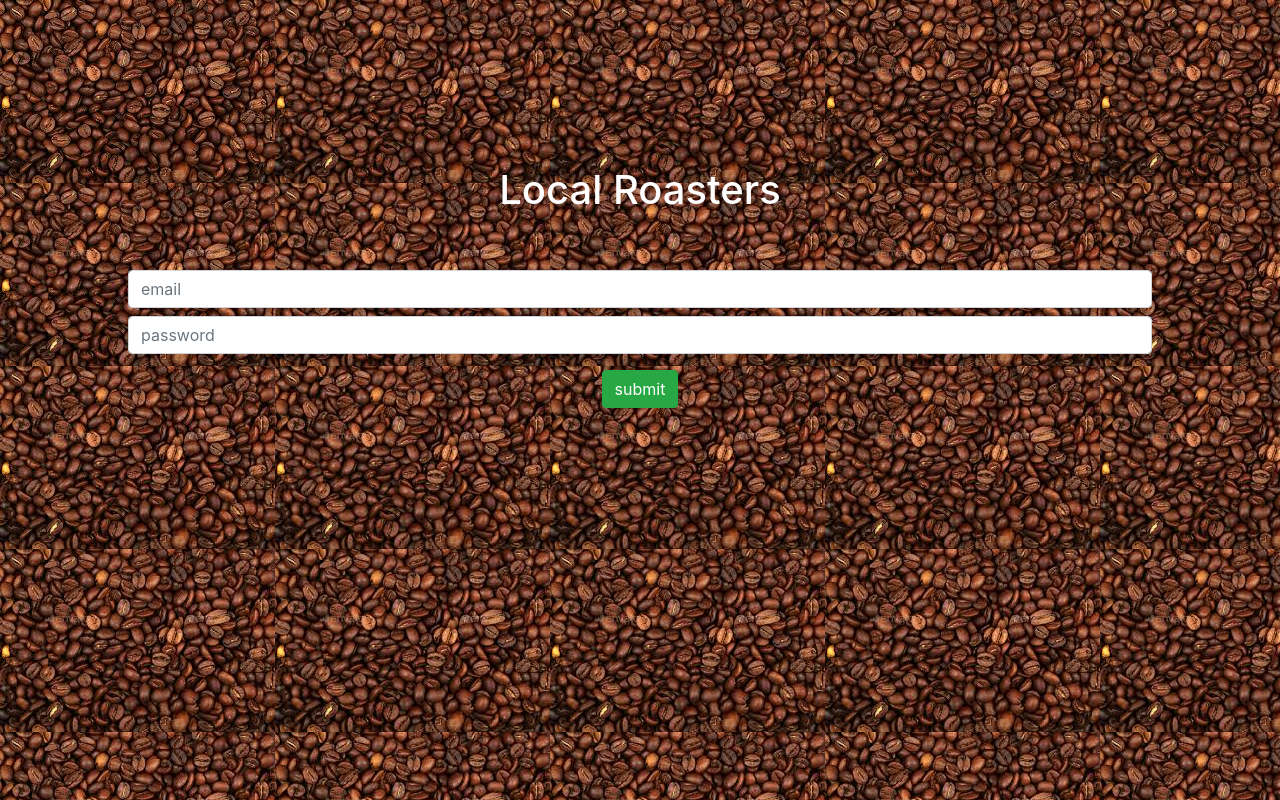
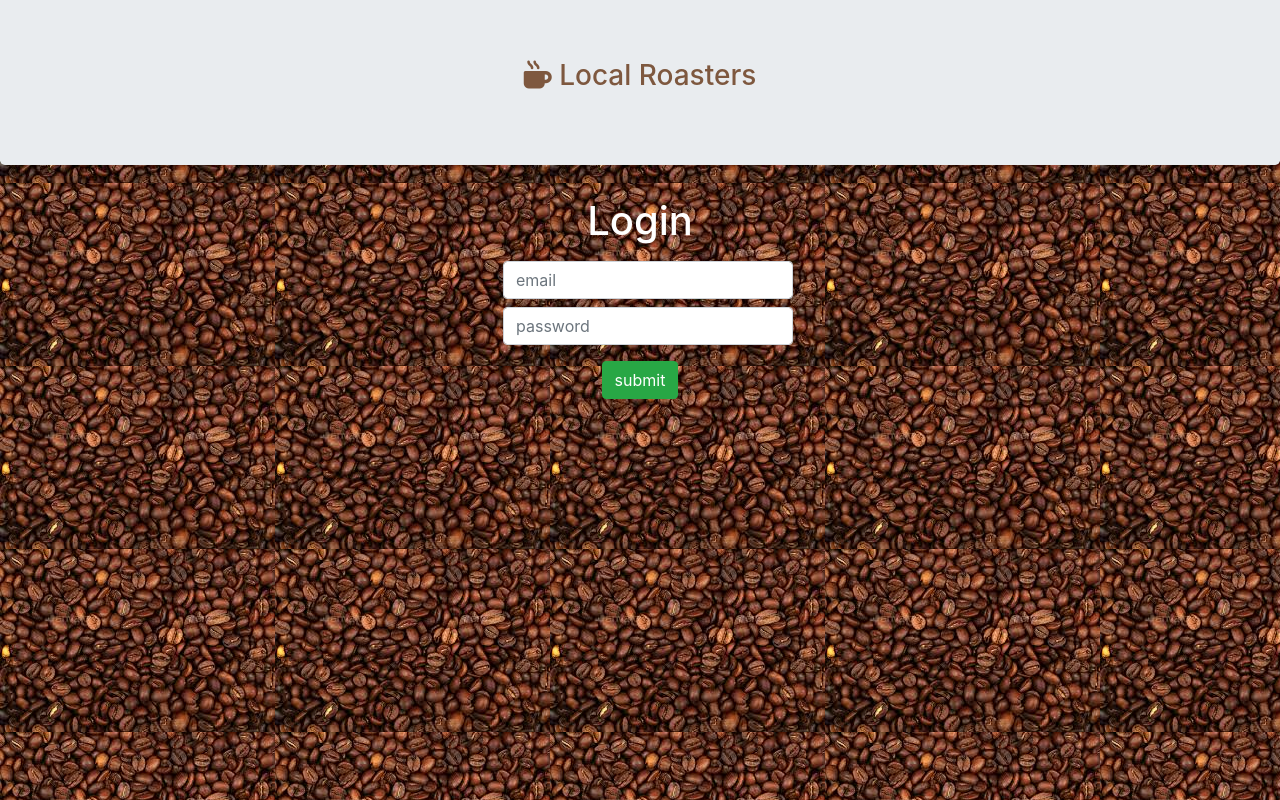
Before and after one commit to hacknyctp/HackathonLocalRoaster, a React (Create React App) app in the folder Client/local_roasters/: page /login in a window 1280 px wide. Built offline with nearby package versions, Linux system fonts and the light colour scheme.

Commit message:
added link to login

```diff
--- a/Client/local_roasters/src/pages/Login.js
+++ b/Client/local_roasters/src/pages/Login.js
@@ -34,10 +34,20 @@
         const { email, password } = this.state;
         return (
             <div className='d-flex flex-column align-items-center backgroundImg'>
-                <h1 style={{ color: "white", paddingTop: "10%" }}>Local Roasters</h1>
-                <input className="mt-5 form-control" type="text" value={email} id="email" placeholder="email" onChange={(e) => this.textHandler(e)} required />
-                <input className="m-2 form-control" type="password" value={password} id="password" placeholder="password" onChange={(e) => this.textHandler(e)} required />
-                <input className="m-2 btn btn-success" type="submit" value="submit" onClick={this.submit} />
+                <div className="container-fluid">
+                    <div className="jumbotron" style={{ marginTop: "-5px" }}>
+                        <h3>
+                            <i className="fas fa-mug-hot"></i> Local Roasters
+                        </h3>
+                    </div>
+                </div>
+
+                <h1 style={{ color: "white" }}>Login</h1>
+                <div className="inputs">
+                    <input className="m-2 form-control" type="text" value={email} id="email" placeholder="email" onChange={(e) => this.textHandler(e)} required />
+                    <input className="m-2 form-control" type="password" value={password} id="password" placeholder="password" onChange={(e) => this.textHandler(e)} required />
+                    <input className="m-2 btn btn-success" type="submit" value="submit" onClick={this.submit} />
+                </div>
             </div>
         )
     }
--- a/Client/local_roasters/src/pages/SignUp.js
+++ b/Client/local_roasters/src/pages/SignUp.js
@@ -1,6 +1,7 @@
 import React, { Component } from "react";
 import axios from "axios";
 import "../styles/SignUp.css";
+import { Link } from "react-router-dom";
 import Navbar from "../components/Navbar";
 
 export default class Signup extends Component {
@@ -115,6 +116,7 @@
                             onClick={this.submitHandler}
                         />
                     </div>
+                    <button className="btn btn-secondary" onClick={() => this.props.history.push("/login")}> Login </button>
                 </div>
             </div>
         );
--- a/Client/local_roasters/src/styles/Login.css
+++ b/Client/local_roasters/src/styles/Login.css
@@ -1,6 +1,4 @@
 .backgroundImg {
     background: url("../assets/beans.jpeg");
     height: 100%;
-    padding: 10%;
-    padding-top: 5%;
 }
```
Lines whose indentation alone changed are shown as unchanged.
